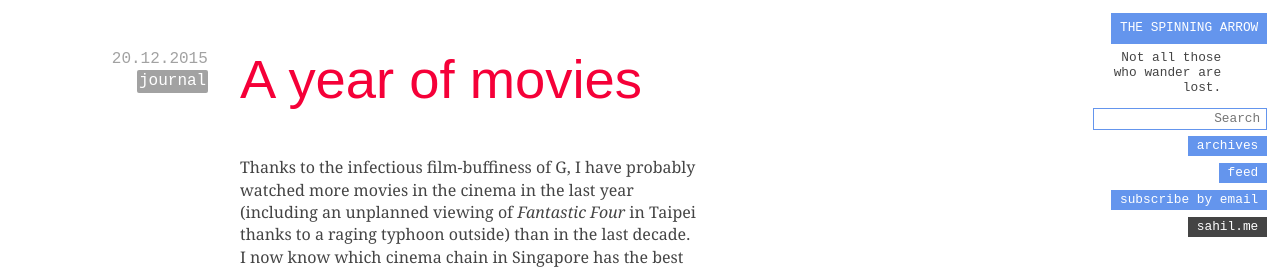
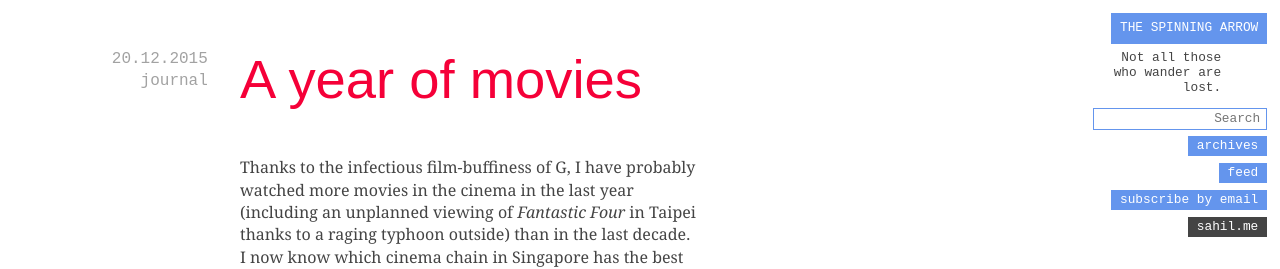
Before and after one commit to spinningarrow/blog.sahil.me, a Jekyll site: the page built from index.html, in a window 1280 px wide. Shown: the top 269 px of the page. Built offline with Jekyll 4.4.1, drawn with Linux system fonts in a browser that asks for light colours; some web fonts are replaced.

Commit message:
Don't style post categories
- I now think that it doesn't look too good

```diff
--- a/assets/css/main.scss
+++ b/assets/css/main.scss
@@ -255,14 +255,6 @@ img {
 	padding: 0;
 }
 
-.post-meta .post-category {
-	background-color: mix($primary-color, white, 50%);
-	border-radius: 2px;
-	color: $offset-color;
-	display: inline-block;
-	padding: 0 0.1em;
-}
-
 /* Code blocks */
 .highlight {
 	background-color: rgba($secondary-color, 0.05);
```
